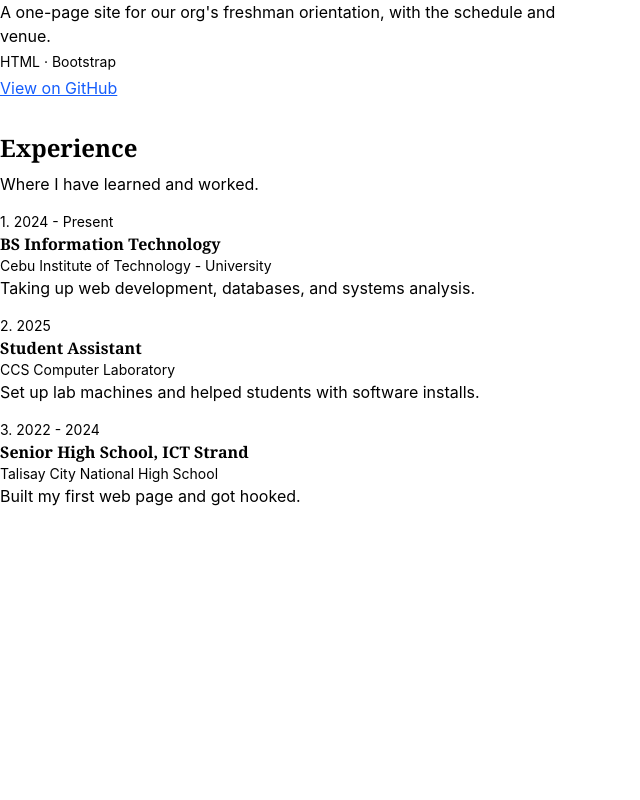
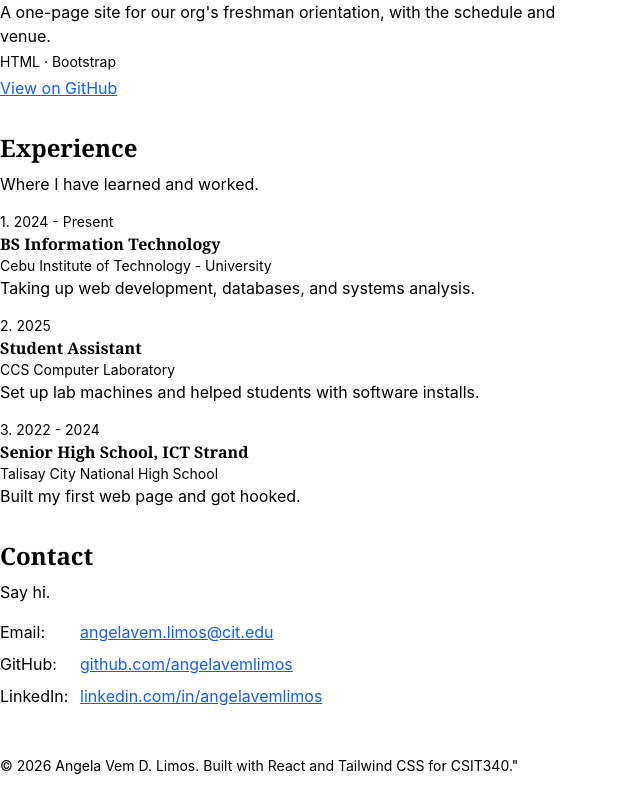
Before and after one commit to angelavemlimos/CSIT340-Lab2-Limos, a React (Vite) app: page / in a window 1280 px wide. Shown: the part 1584-2384 px from the top of the page, without its empty margins (0-640 px from the left). Before the commit the page ends 2108 px from the top, so only its background shows below. Built offline with nearby package versions, Linux system fonts and the light colour scheme.

Commit message:
feat: add ContactSection, ContactLink, and Footer components

```diff
--- a/src/App.jsx
+++ b/src/App.jsx
@@ -4,6 +4,8 @@ import AboutSection from './components/AboutSection';
 import SkillsSection from './components/SkillsSection';
 import ProjectsSection from './components/ProjectsSection';
 import ExperienceSection from './components/ExperienceSection';
+import ContactSection from './components/ContactSection';
+import Footer from './components/Footer';
 
 export default function App() {
   return (
@@ -15,7 +17,9 @@ export default function App() {
       <SkillsSection />
       <ProjectsSection />
       <ExperienceSection />
+      <ContactSection />
     </main>
+    <Footer />
     </>
   );
 }
--- a/src/components/ContactLink.jsx
+++ b/src/components/ContactLink.jsx
@@ -0,0 +1,8 @@
+export default function ContactLink({ label, href, text }) {
+    return (
+        <li className="mb-2" list-none>
+            <span className="inline-block w-20 text-black font-normal">{label}:</span>
+            <a href={href} className="text-blue-600 underline">{text}</a>
+        </li>
+    );
+}
--- a/src/components/ContactSection.jsx
+++ b/src/components/ContactSection.jsx
@@ -0,0 +1,27 @@
+import SectionHeading from './SectionHeading';
+import ContactLink from './ContactLink';
+
+export default function ContactSection() {
+    return (
+        <section id="contact" className="mt-8">
+            <SectionHeading title="Contact" subtitle="Say hi." />
+            <ul className="mt-4 p-0">
+                <ContactLink
+                    label="Email"
+                    href="mailto:angelavem.limos@cit.edu"
+                    text="angelavem.limos@cit.edu"
+                />
+                <ContactLink
+                    label="GitHub"
+                    href="https://github.com/angelavemlimos"
+                    text="github.com/angelavemlimos"
+                />
+                <ContactLink
+                    label="LinkedIn"
+                    href="https://www.linkedin.com/in/angelavemlimos/"
+                    text="linkedin.com/in/angelavemlimos"
+                />
+            </ul>
+        </section>
+    );
+}
--- a/src/components/Footer.jsx
+++ b/src/components/Footer.jsx
@@ -0,0 +1,9 @@
+export default function Footer() {
+    return (
+        <footer className="mt-12 mb-6">
+            <p className="text-sm text-black">
+                © 2026 Angela Vem D. Limos. Built with React and Tailwind CSS for CSIT340."
+            </p>
+        </footer>
+    );
+}
```
